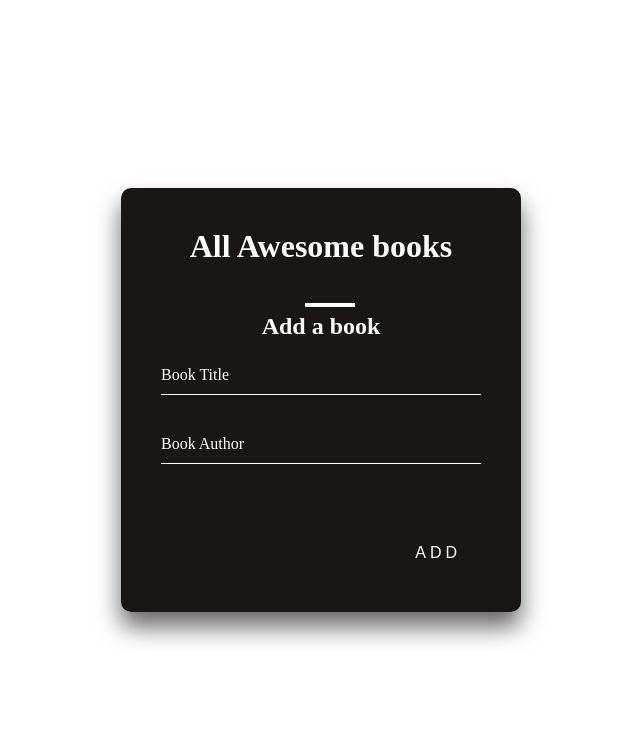
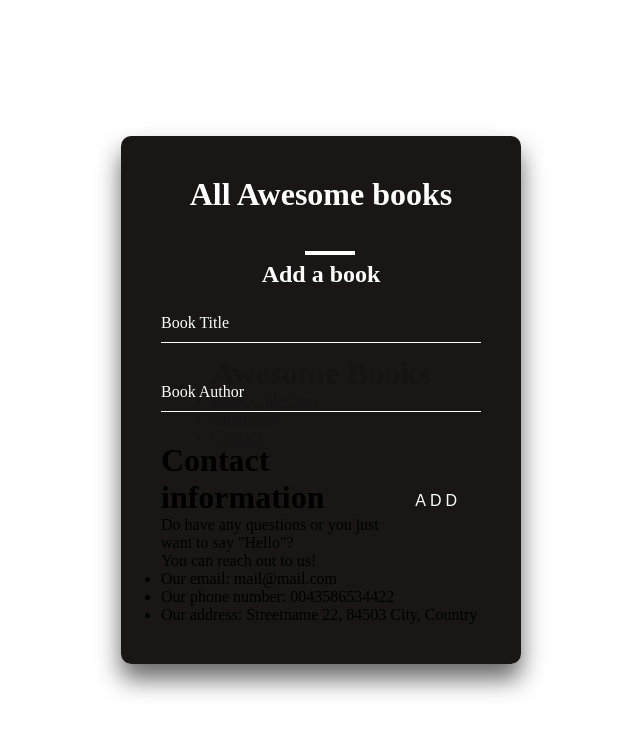
Before and after one commit to nejidevelops/Awesome-Books, a website: page index.html in a window 1280 px wide. Shown: the whole page, without its empty margins (319-959 px from the left). Drawn offline with Linux system fonts and the light colour scheme.

Commit message:
added divs to index

```diff
--- a/index.html
+++ b/index.html
@@ -6,13 +6,29 @@
   <title>Document</title>
   <link rel="stylesheet" href="./style.css">
 </head>
+
 <body>
+  <header>
+    <div>
+    <h1>Awesome Books</h1>
+    </div>
+    <nav>
+      <ul>
+        <li><a href="#bookCollection">Book Collection</a></li>
+        <li><a href="#addBook">Add Book</a></li>
+        <li><a href="#contact">Contact</a></li>
+      </ul>
+    </nav>
+  </header>
     <div class="login-box">
+      <div id="bookCollection">
       <div class="collection-container">
         <h1>All Awesome books</h1>
         <div id="collection"></div>
       </div>
-      <form id="book-form">
+      </div>
+      <div id="addBook">
+      <form id="book-form" >
         <h2>Add a book</h2>
         <div class="user-box">
           <input type="text" name="" required="" id="title">
@@ -25,6 +41,25 @@
         <button id="add-button" type="submit">ADD<span></span></button>
       </form>
     </div>
+    <div id="contact">
+    <div class="contactInfo">
+      <h1>Contact information</h1>
+
+      <p>
+        Do have any questions or you just want to say "Hello"?<br>
+        You can reach out to us!
+      </p>
+
+      <ul>
+        <li>Our email: mail@mail.com</li>
+        <li>Our phone number: 0043586534422</li>
+        <li>Our address: Streetname 22, 84503 City, Country</li>
+      </ul>
+    </div>
+    </div>
+  </div>
+
+
     <script src="./index.js"></script>
 </body>
 </html>
```
